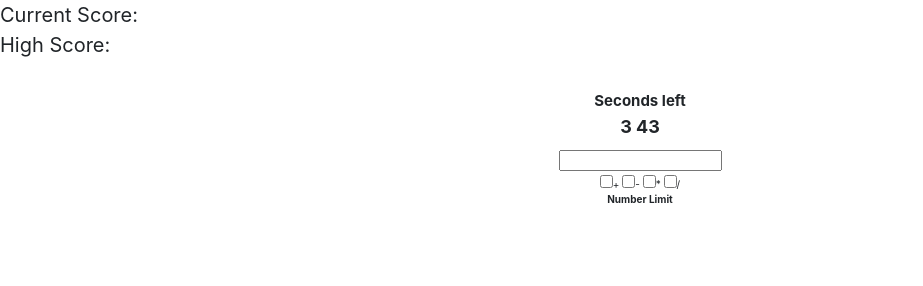
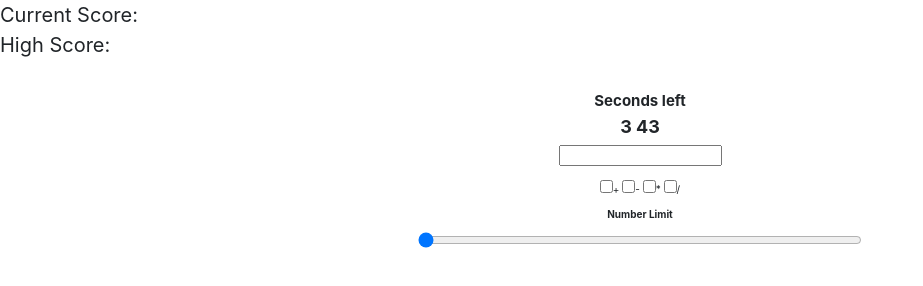
Before and after one commit to xxleben85/math-game, a plain HTML site: page index.html in a window 1280 px wide. Shown: the whole page, without its empty margins (0-923 px from the left). Drawn offline with nearby package versions, Linux system fonts and the light colour scheme.

Commit message:
layout 2

```diff
--- a/index.css
+++ b/index.css
@@ -19,3 +19,8 @@
 .calculation {
   font-size: 18px;
 }
+
+#number-limit {
+  margin: auto;
+  width: 40%;
+}
--- a/index.html
+++ b/index.html
@@ -19,13 +19,15 @@
       <div class="seconds"></div>
       <div class="seconds"><b>Seconds left</b></div>
       <div class="calculation"><b>3 43</b></div>
-      <input type="number" id="number" class="mt-3"><br>
+      <input type="number" id="number" class="mt-2 mb-3"><br>
       <input class="input" type="checkbox" id="add">+
       <input class="input" type="checkbox" id="minus">-
       <input class="input" type="checkbox" id="times">*
       <input class="input" type="checkbox" id="divide">/
 
-      <div><b>Number Limit<b></div>
+      <div class="py-3"><b>Number Limit</b></div>
+
+      <input id="number-limit" value="0" type="range" min="10" max="50">
 
     </div>
 
```
